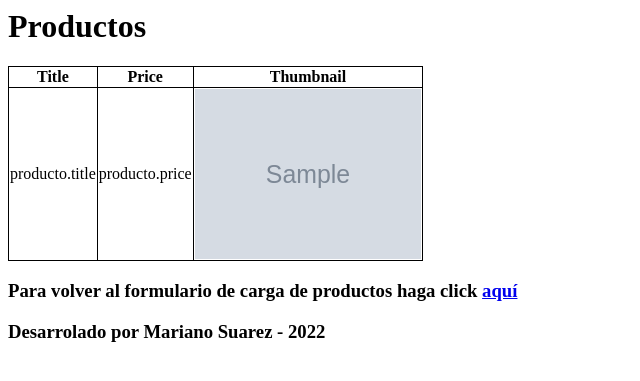
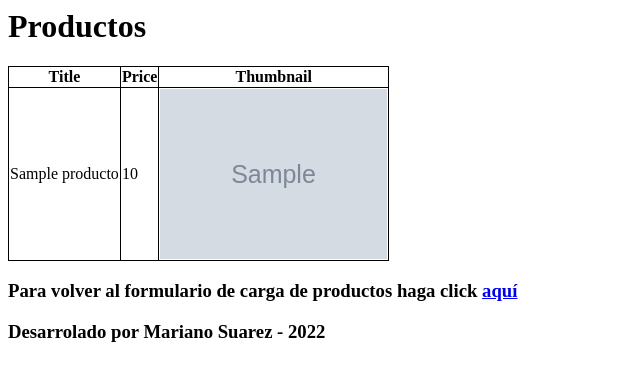
Before and after one commit to suarezmariano/desafioclase10, a Node server app: template PUG/views/productos.pug in a window 1280 px wide. Shown: the top 381 px of the page, without its empty margins (0-640 px from the left). Run offline with Node 20, Linux system fonts and the light colour scheme; the template is opened without the code that fills it: most values are stand-ins (such as "Sample title", 1, 10 or a date in 2020); grey boxes marked "Sample" are stand-in pictures.

Commit message:
arreglo en productos

```diff
--- a/PUG/index.js
+++ b/PUG/index.js
@@ -1,7 +1,6 @@
 const express = require('express');
 const app = express();
 
-const router = express.Router();
 app.use(express.urlencoded({ extended: true }));
 app.use(express.json());
 app.use(express.static('public'));
@@ -24,7 +23,7 @@ app.get('/', (req, res) => {
 
 app.post('/productos', (req, res) => {
   productos.push(req.body);
-  console.log(productos);
+  console.log('Producto cargado!');
   res.render('formulario');
 });
 
--- a/PUG/views/productos.pug
+++ b/PUG/views/productos.pug
@@ -12,8 +12,8 @@ html
                         th(style={border: "1px solid black"})  Thumbnail
                     each producto in productos
                         tr(style={border: "1px solid black"})
-                            td(style={border: "1px solid black"})  producto.title
-                            td(style={border: "1px solid black"})  producto.price
+                            td(style={border: "1px solid black"})  #{producto.title}
+                            td(style={border: "1px solid black"})  #{producto.price}
                             td(style={border: "1px solid black"})
                                 img(src= producto.thumbnail)
         else
```
